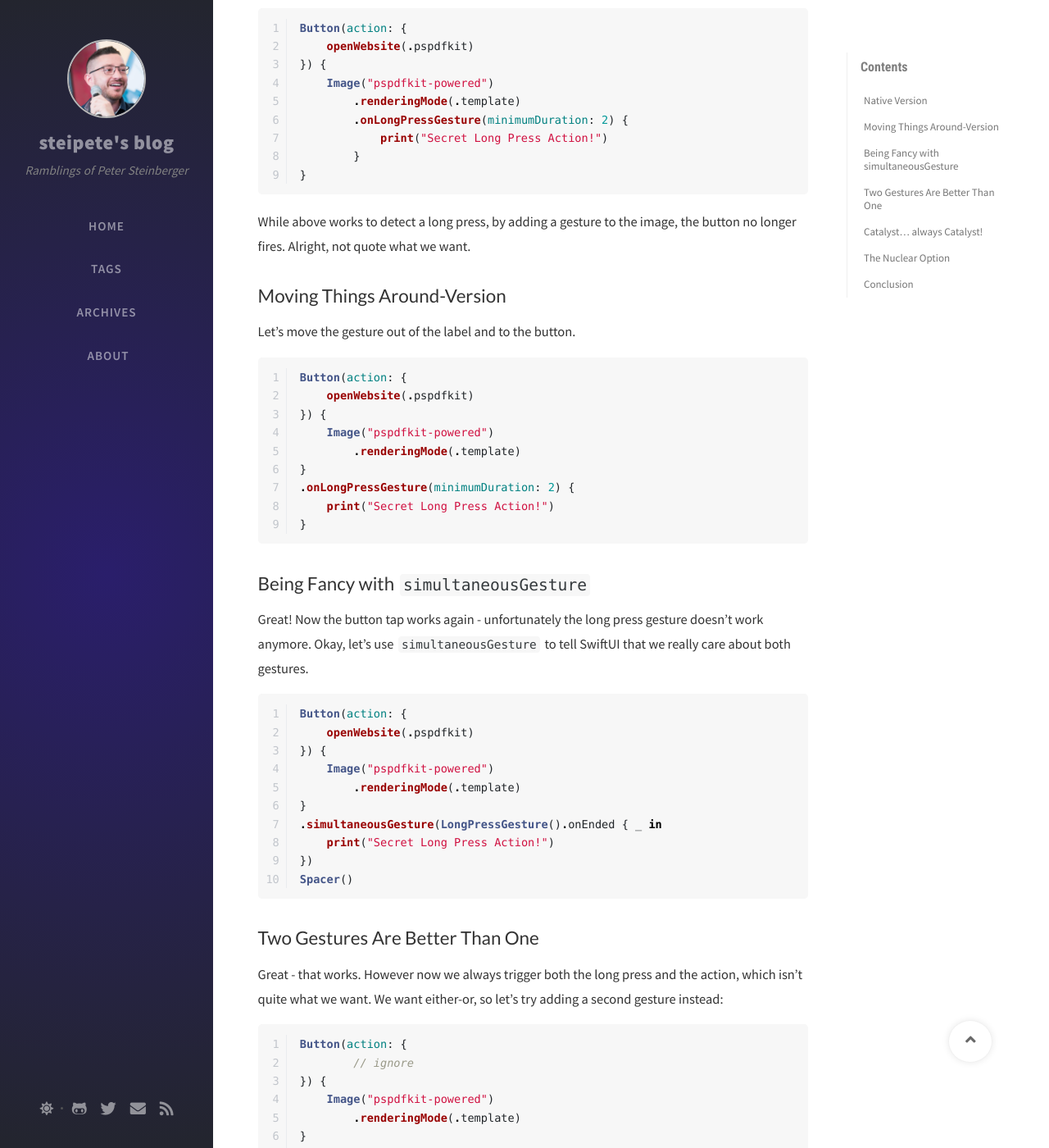
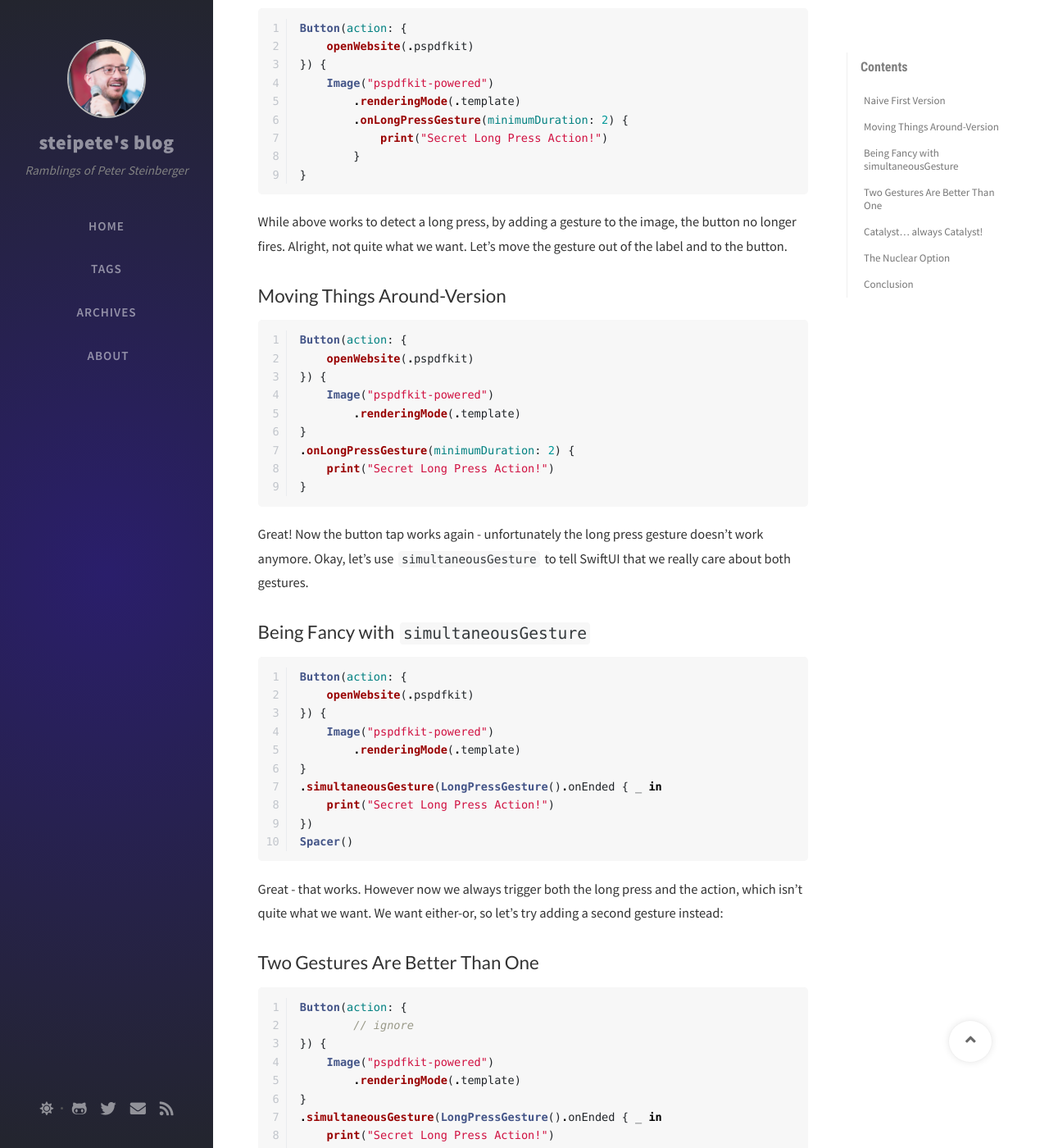
Before and after one commit to steipete/steipete.com, a Jekyll site: the page built from _posts/2021-01-27-supporting-both-tap-and-longpress-on-button-in-swiftui.md, in a window 1280 px wide and 1400 px high, scrolled down 767 px. Shown: the whole window at 82% size. Built offline with Jekyll 4.4.1, drawn with Linux system fonts in a browser that asks for light colours; nearby versions of some CDN libraries; comment, search, counter and statistics services are not loaded; some of the changed text lies outside the part shown.

Commit message:
formatting

````diff
--- a/_posts/2021-01-27-supporting-both-tap-and-longpress-on-button-in-swiftui.md
+++ b/_posts/2021-01-27-supporting-both-tap-and-longpress-on-button-in-swiftui.md
@@ -7,9 +7,9 @@ image: /assets/img/2021/tap-longpress-button-swiftui/header.gif
 description: "My task today was quite simple: adding an optional long-press handler to a button in SwiftUI. Not so difficult, eh? You'd be surprised how tricky it can get."
 ---
 
-My task today was quite simple: adding an optional long-press handler to a button in SwiftUI. Not so difficult, eh?
+My task today was quite simple: adding an optional long-press handler to a button in SwiftUI. A regular tap opens our website and a long press does… something else. Not so difficult, right?
 
-## Native Version
+## Naive First Version
 
 Here's my first naive iteration:
 
@@ -25,11 +25,9 @@ Button(action: {
 }
 ```
 
-While above works to detect a long press, by adding a gesture to the image, the button no longer fires. Alright, not quote what we want.
+While above works to detect a long press, by adding a gesture to the image, the button no longer fires. Alright, not quite what we want.  Let's move the gesture out of the label and to the button.
 
 ## Moving Things Around-Version
-
-Let's move the gesture out of the label and to the button.
 
 ```swift
 Button(action: {
@@ -43,9 +41,9 @@ Button(action: {
 }
 ```
 
+Great! Now the button tap works again - unfortunately the long press gesture doesn't work anymore. Okay, let's use `simultaneousGesture` to tell SwiftUI that we really care about both gestures.
+
 ## Being Fancy with `simultaneousGesture`
-
-Great! Now the button tap works again - unfortunately the long press gesture doesn't work anymore. Okay, let's use `simultaneousGesture` to tell SwiftUI that we really care about both gestures.
 
 ```swift
 Button(action: {
@@ -60,9 +58,9 @@ Button(action: {
 Spacer()
 ```
 
+Great - that works. However now we always trigger both the long press and the action, which isn't quite what we want. We want either-or, so let's try adding a second gesture instead:
+
 ## Two Gestures Are Better Than One
-
-Great - that works. However now we always trigger both the long press and the action, which isn't quite what we want. We want either-or, so let's try adding a second gesture instead:
 
 ```swift
 Button(action: {
````
Also changed, not shown: other parts of _posts/2021-01-27-supporting-both-tap-and-longpress-on-button-in-swiftui.md (+4 -2 lines).
